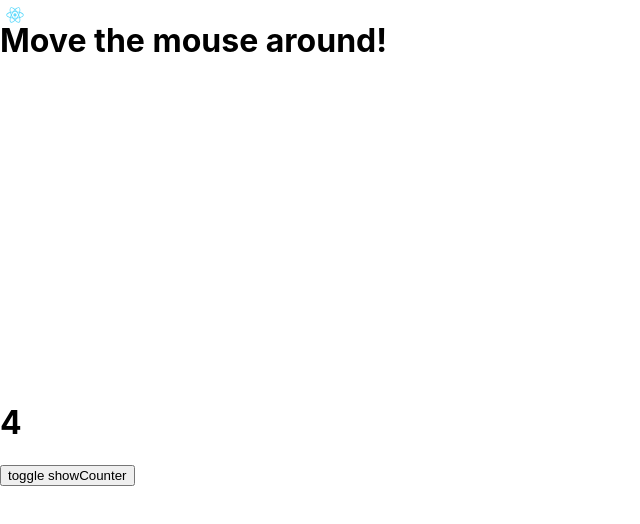
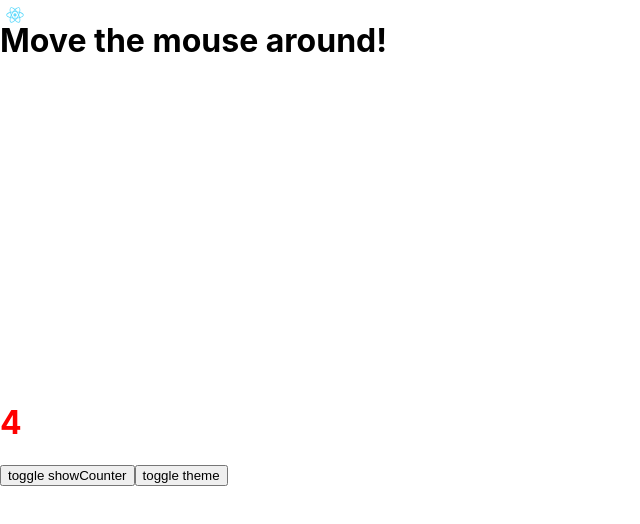
Before and after one commit to lugithub/my-hooks, a React (Create React App) app: page / in a window 1280 px wide. Shown: the top 524 px of the page, without its empty margins (0-640 px from the left). Built offline with nearby package versions, Linux system fonts and the light colour scheme.

Commit message:
useContext

```diff
--- a/src/App.js
+++ b/src/App.js
@@ -1,15 +1,24 @@
-import React, { useState } from 'react';
-
+import React, { useState, useContext } from 'react';
+import AppContext from './app-context';
 import MouseTracker from './mouse-tracker';
 
 function App() {
   const [showCounter, setShowCounter] = useState(true);
 
+  const context = useContext(AppContext);
+
   return (
     <div className="App">
-      <MouseTracker showCounter={showCounter} />
+      <MouseTracker showCounter={showCounter} context={AppContext} />
       <button onClick={() => setShowCounter(!showCounter)}>
         toggle showCounter
+      </button>
+      <button
+        onClick={() => {
+          context.color = 'green';
+        }}
+      >
+        toggle theme
       </button>
     </div>
   );
--- /dev/null
+++ b/src/app-context.js
@@ -0,0 +1,5 @@
+import { createContext } from 'react';
+
+const AppContext = createContext({ color: 'red' });
+
+export default AppContext;
--- a/src/mouse-tracker.js
+++ b/src/mouse-tracker.js
@@ -1,6 +1,7 @@
-import React, { useState, useEffect, useRef } from 'react';
+import React, { useState, useEffect, useRef, useContext } from 'react';
 import { interval } from 'rxjs';
 import logo from './logo.svg';
+import AppContext from './app-context';
 
 function useInterval(callback, delay) {
   const savedCallback = useRef();
@@ -33,7 +34,15 @@ function Counter() {
     setCount(count);
   }, 1000);
 
-  return <h1>{count}</h1>;
+  useEffect(() => {
+    document.title = `You clicked ${count} times`;
+    return () => {
+      console.log('cleanup');
+    };
+  });
+
+  const { color } = useContext(AppContext);
+  return <h1 style={{ color }}>{count}</h1>;
 }
 
 function useMouse(rp) {
```
